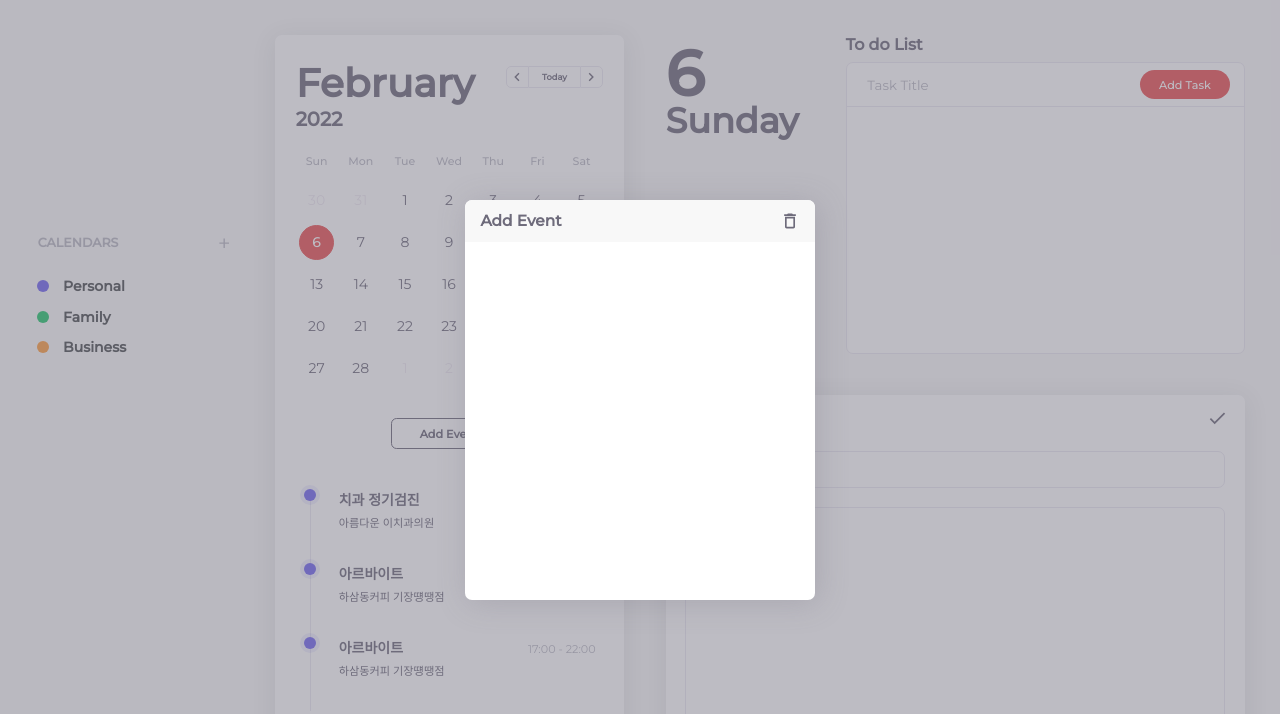
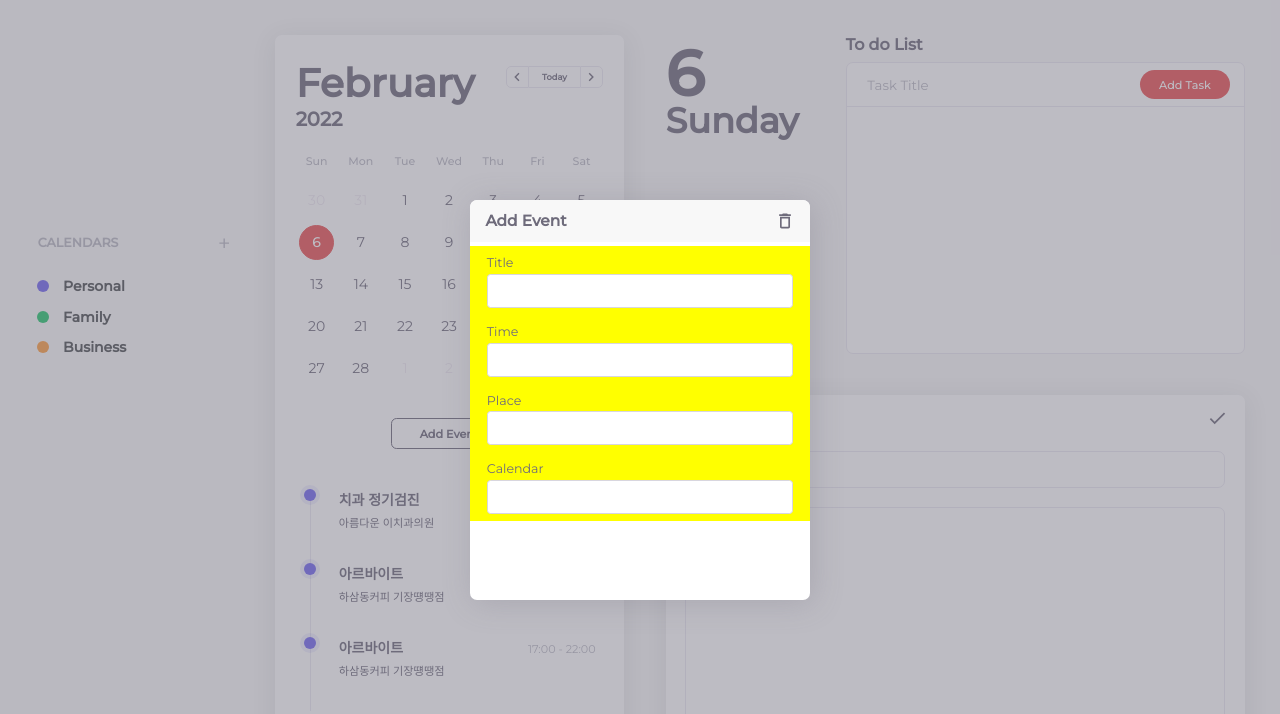
Before and after one commit to joan-KIM/diary, a React (Create React App) app: page / in a window 1280 px wide. Shown: the top 714 px of the page. Built offline with nearby package versions, Linux system fonts and the light colour scheme.

Commit message:
모달 input group 마크업, 디자인 적용

```diff
--- a/src/App.css
+++ b/src/App.css
@@ -633,7 +633,7 @@ body{
 .modal{
   z-index: 10;
   background-color: #ffffff;
-  width: 350px;
+  width: 340px;
   height: 400px;
   margin: auto;
   border-radius: 0.5em;
@@ -650,9 +650,36 @@ body{
   font-size: 1.1em;
   padding: 0.7em 1em;
   display: flex;
+  margin-bottom: 0.3em;
 }
 
 .delete-event-btn{
   font-size: 1.3em;
   margin-left: auto;
 }
+
+.event-input-group{
+  background-color: yellow;
+  padding: 0.5em 1.2em;
+}
+
+.event-input-group label{
+  display: inline-block;
+  color:#6E6B7B;
+  font-size: 0.9em;
+  padding-bottom: 0.3em;
+}
+
+.event-input-group div{
+  background-color: #ffffff;
+  padding: 0.5em;
+  border-radius: 0.25em;
+  border: 1px solid #D8D6DE;
+}
+
+.event-input-group input{
+  outline: none;
+  width: 95%;
+  border: none;
+  font-family: 'Montserrat', sans-serif;
+}
--- a/src/components/Modal.jsx
+++ b/src/components/Modal.jsx
@@ -11,10 +11,36 @@ export default function Modal(){
                 </div>
 
                 <form className="md-input-wrapper">
+                    <div className="event-input-group">
+                        <label for="event-title">Title</label>
+                        <div>
+                            <input type="text" id="event-title"></input>
+                        </div>
+                    </div>
+
+                    <div className="event-input-group">
+                        <label for="event-time">Time</label>
+                        <div>
+                            <input type="text" id="event-time"></input>
+                        </div>
+                    </div>
+
+                    <div className="event-input-group">
+                        <label for="event-place">Place</label>
+                        <div>
+                            <input type="text" id="event-place"></input>
+                        </div>
+                    </div>
+
+                    <div className="event-input-group">
+                        <label for="event-category">Calendar</label>
+                        <div>
+                            <input type="text" id="event-category"></input>
+                        </div>
+                    </div>
+                </form>
 
 
-
-                </form>
             </div>
         </div>
     )
```
